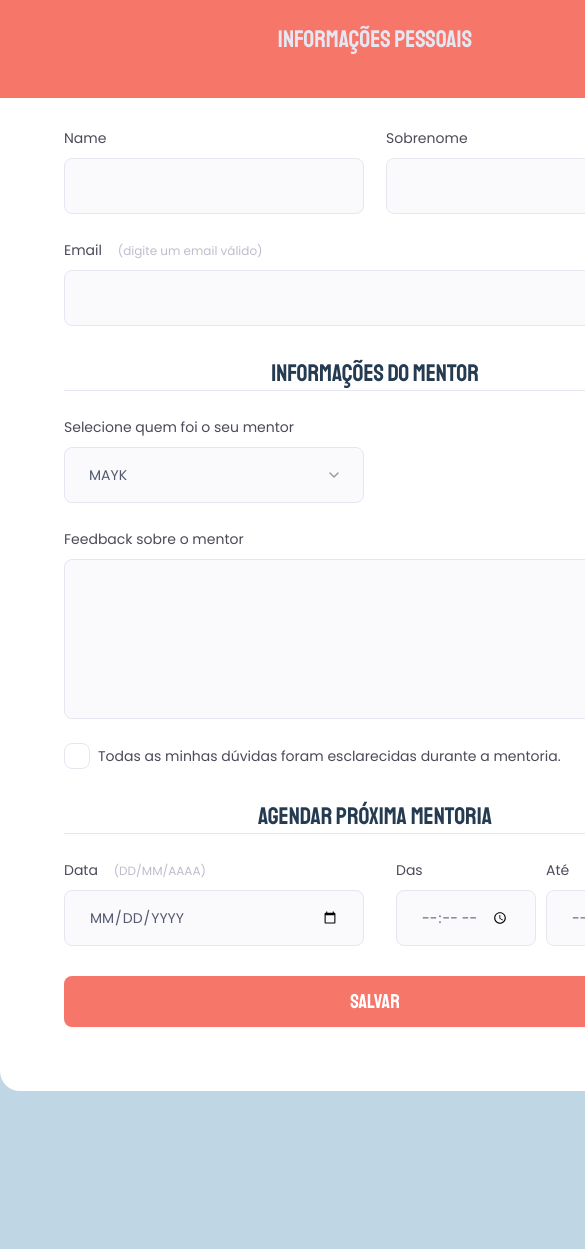
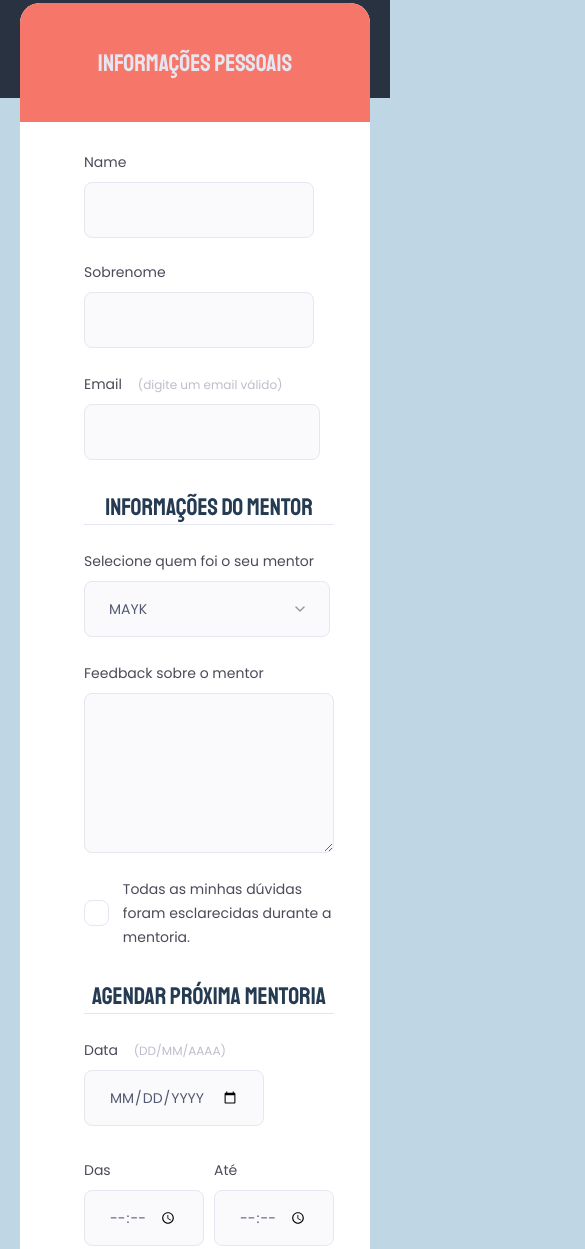
Before and after one commit to vivianemartini/stage03-building-forms, a plain HTML site: page form-2/index.html in a window 390 px wide. Shown: the part 367-1616 px from the top of the page, 585 px wide, since content can reach past the window. Drawn offline with Linux system fonts and the light colour scheme.

Commit message:
fix form 2 and update readme

```diff
--- a/form-2/style.css
+++ b/form-2/style.css
@@ -128,7 +128,6 @@ fieldset legend {
     margin-bottom: 8px;
 }
 
-
 #event-email {
     width: 622px;
 }
@@ -164,7 +163,6 @@ fieldset legend {
 
     text-transform: none;
 }
-
 
 .input-wrapper label span {
     margin-left: 12px;
@@ -255,3 +253,81 @@ button {
 button:hover {
     background-color:#f52b53;
 }
+
+@media (max-width: 768px) {
+    .page {
+        width: 550px;
+        overflow-x: hidden;
+    }
+    header p {
+        text-align: center;
+    }
+    .fielset-wrapper .box {
+        width: 550px;
+    }
+    form {
+        width: 550px;
+    }
+    #event-email {
+        width: 429px;
+    }
+    .select {
+        width: 246px;
+    }
+    .checkbox-wrapper label {
+        gap: 14px
+    }
+    .checkbox-wrapper label::before {
+        width: 50px;
+    }
+    .col-1 div {
+        width: 200px;
+    }
+    .col-3 > div:nth-child(1) {
+        width: 165px;
+    }
+    .col-2 > div {
+        width: 120px;
+    }
+    button{
+        width: 445px;
+    }
+}
+
+
+@media (max-width: 420px) {
+    .page {
+        width: 350px;
+        overflow-x: hidden;
+    }
+    form {
+        width: 350px;
+    }
+    .fielset-wrapper .box {
+        width: 350px;
+    }
+    #event-email {
+        width: 236px;
+    }
+    .input-wrapper textarea {
+        width: 250px;
+    }
+    .col-1 {
+        flex-direction: column;
+    }
+    .col-1 div {
+        width: 230px;
+    }
+    .col-3 {
+        flex-direction: column;
+    }
+    .col-3 > div:nth-child(1) {
+        width: 180px;
+    }
+    .col-2 > div {
+        width: 120px;
+    }
+    button{
+        width: 245px;
+    }
+}
```
Also changed, not shown: form-2/assets/form2.png (added), form1/form1.png (added), 1 other file.
